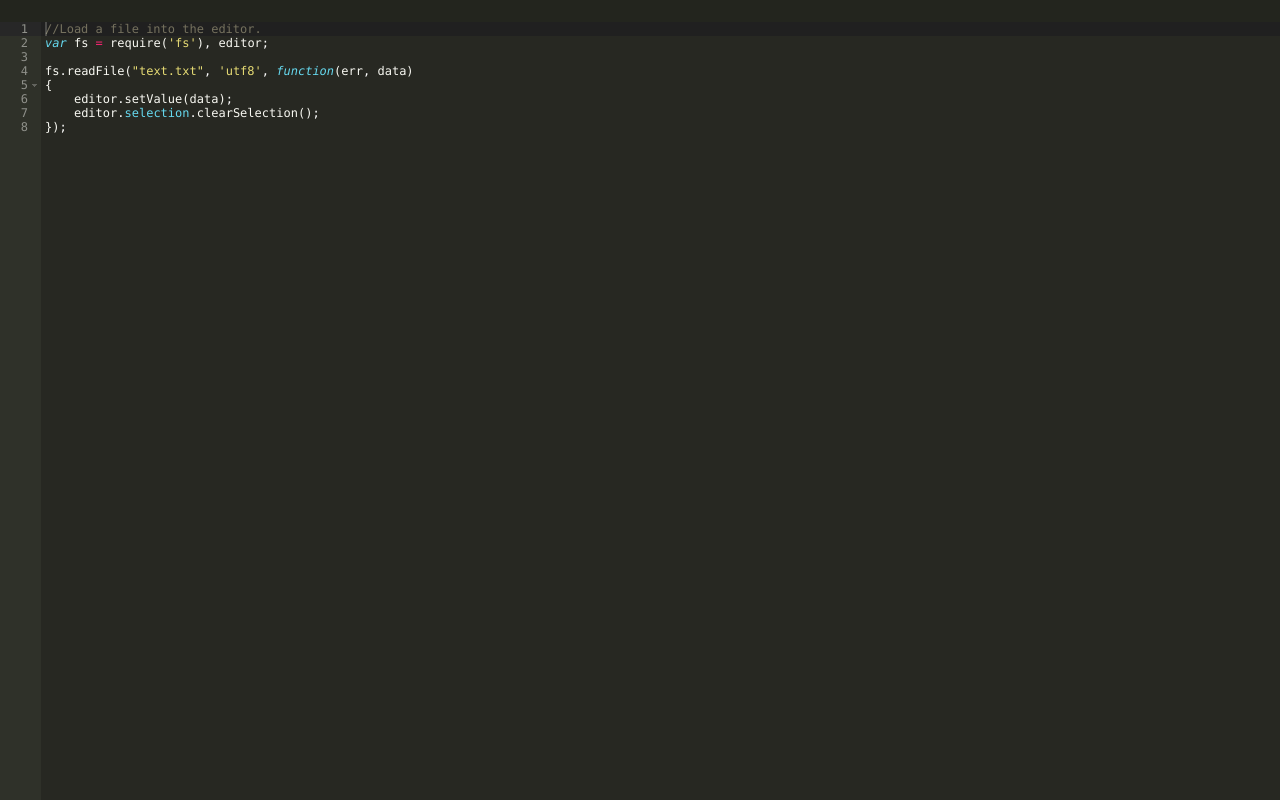
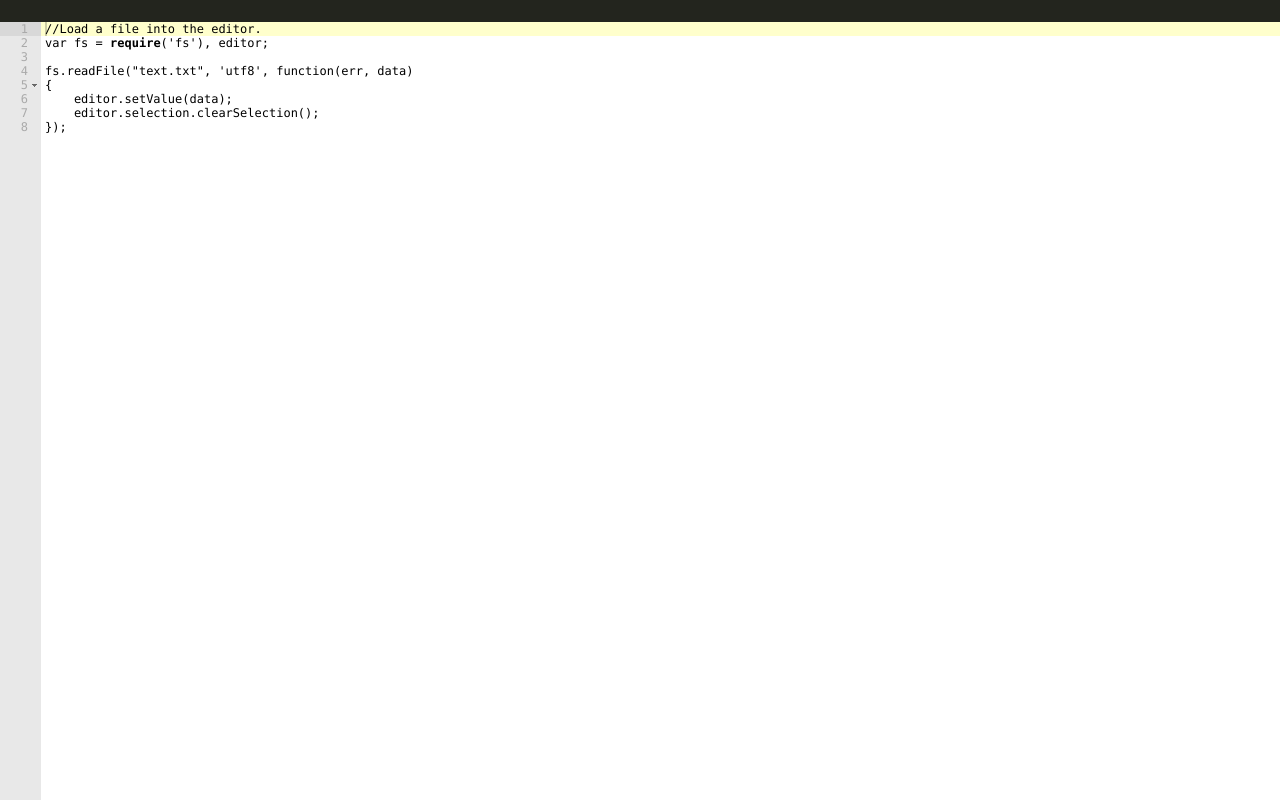
Before and after one commit to octalmage/Treads, a website: page index.html in a window 1280 px wide. Drawn offline with Linux system fonts and the light colour scheme.

Commit message:
Changed Ace theme and mode.

```diff
--- a/index.html
+++ b/index.html
@@ -22,8 +22,8 @@ fs.readFile("text.txt", 'utf8', function(err, data)
     <script src="src/ace.js" type="text/javascript" charset="utf-8"></script>
     <script type="text/javascript">
         editor = ace.edit("editor");
-        editor.setTheme("ace/theme/monokai");
-        editor.getSession().setMode("ace/mode/javascript");
+        editor.setTheme("ace/theme/github");
+        editor.getSession().setMode("ace/mode/apache_conf");
         editor.setShowPrintMargin(false);
     </script>
 
```
